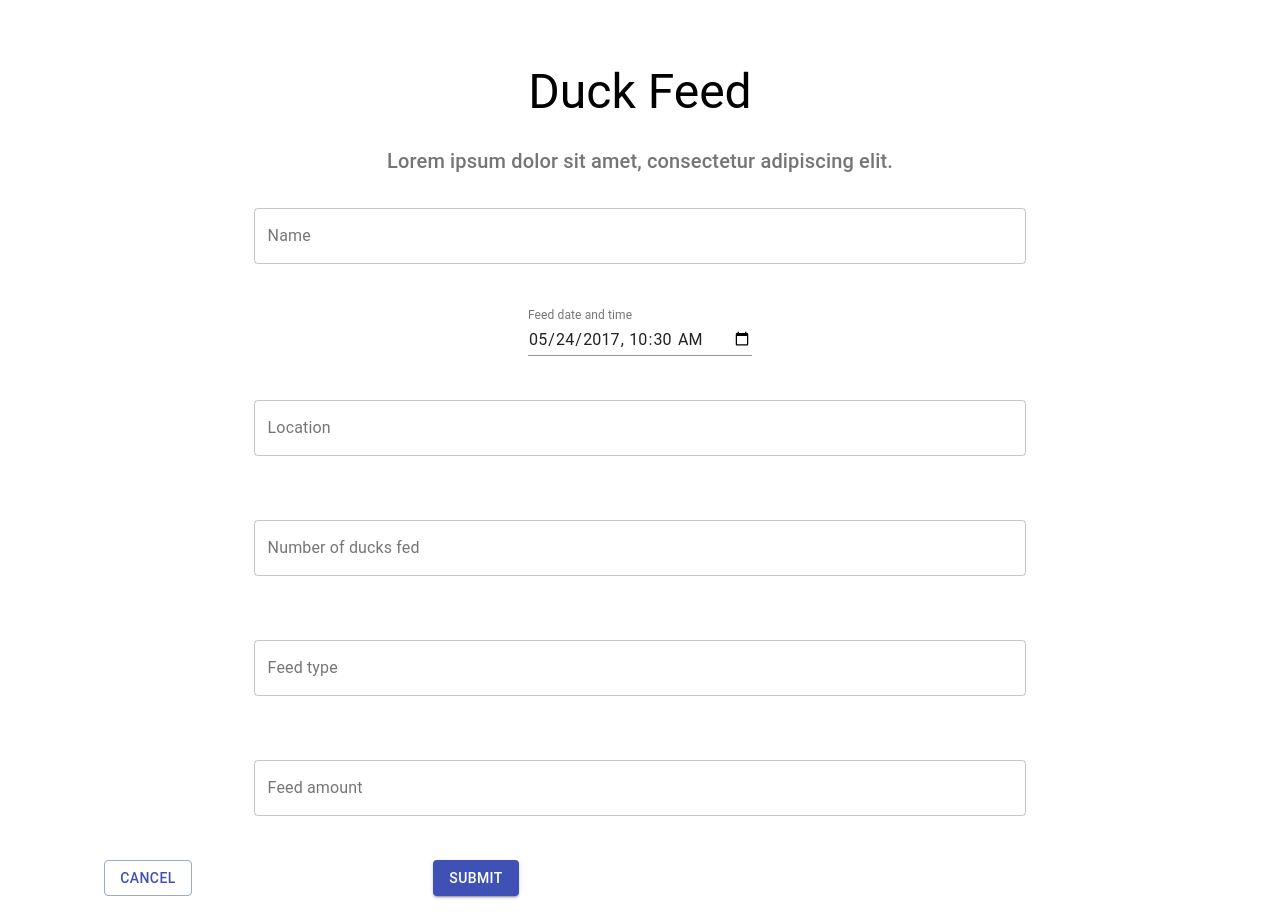
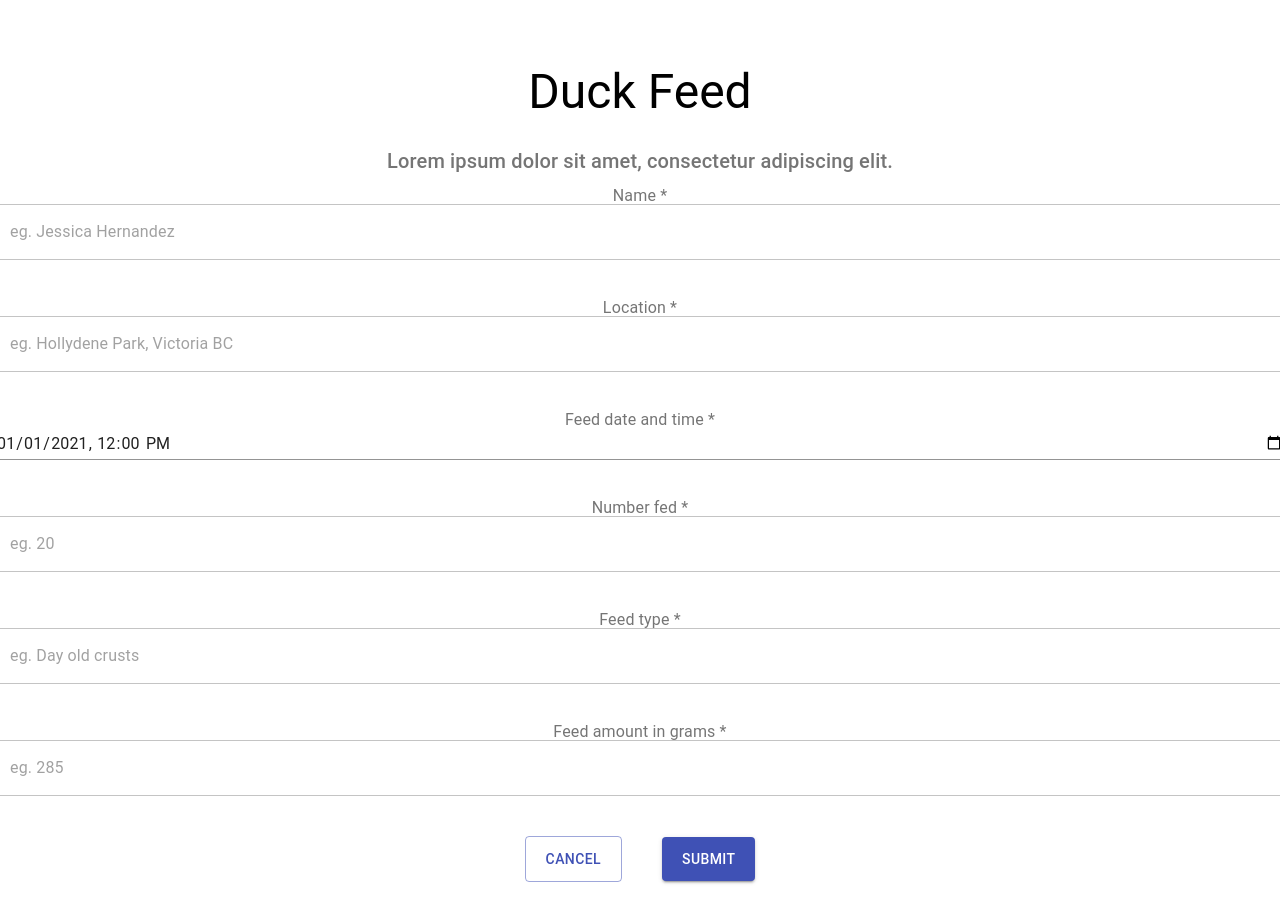
Before and after one commit to amalfkhan/duck-feed, a React (Create React App) app in the folder client/: page /add in a window 1280 px wide. Shown: the top 922 px of the page. Built offline with nearby package versions, Linux system fonts and the light colour scheme.

Commit message:
converted new entry form to use react-hook-forms

```diff
--- a/client/package.json
+++ b/client/package.json
@@ -10,6 +10,7 @@
     "date-fns": "^2.22.1",
     "react": "^17.0.2",
     "react-dom": "^17.0.2",
+    "react-hook-form": "^7.10.1",
     "react-router-dom": "^5.2.0",
     "react-scripts": "4.0.3"
   },
--- a/client/src/components/Entries/AddEntry.js
+++ b/client/src/components/Entries/AddEntry.js
@@ -1,7 +1,18 @@
 // import { Grid, Button } from "@material-ui/core";
 import React, { useState } from "react";
 import { useHistory, Link } from "react-router-dom";
-import { Grid, Button, TextField } from "@material-ui/core";
+import { useForm, Controller } from "react-hook-form";
+import {
+  FormControlLabel,
+  FormControl,
+  FormLabel,
+  FormHelperText,
+  Radio,
+  RadioGroup,
+  TextField,
+  Button,
+  Grid,
+} from "@material-ui/core";
 import EntriesDataServices from "../../services/entry.services";
 import { addEntryUseStyles } from "./styles";
 
@@ -9,9 +20,10 @@ export default () => {
   const history = useHistory();
   const classes = addEntryUseStyles();
   const [submitted, setSubmitted] = useState(false);
+  const [error, setError] = useState({ error: false, errorText: "" });
   const [entry, setEntry] = useState({
     name: "",
-    datetime: "",
+    datetime: "2021-01-01T12:00",
     location: "",
     numFed: "",
     feedType: "",
@@ -19,6 +31,7 @@ export default () => {
   });
 
   const handleInputChange = (e) => {
+    console.log(new Date().toISOString().substring(0, 10));
     console.log(e.target.value);
     console.log(e.target.name);
     setEntry({ ...entry, [e.target.name]: e.target.value });
@@ -26,12 +39,32 @@ export default () => {
 
   const saveNewEntry = async () => {
     console.log(entry);
+
     //try/catch for saving to db
     setSubmitted(true);
   };
 
   const cancelNewEntry = () => {
     history.push("/");
+  };
+
+  const {
+    handleSubmit,
+    control,
+    formState: { errors },
+  } = useForm({
+    defaultValues: {
+      name: "",
+      location: "",
+      datetime: "2021-01-01T12:00",
+      numFed: "",
+      feedType: "",
+      feedAmount: "",
+    },
+  });
+
+  const onSubmit = (data) => {
+    alert(JSON.stringify(data));
   };
 
   return (
@@ -50,103 +83,288 @@ export default () => {
           </Button>
         </div>
       ) : (
-        <form className={classes.form} noValidate>
-          <Grid container spacing={3} align="center">
+        <form onSubmit={handleSubmit(onSubmit)}>
+          <Grid container spacing={5} alignItems="center" justify="center">
             <Grid item xs={12}>
+              <FormControl style={{ width: "100%" }}>
+                <FormLabel className={classes.formLabel}>Name *</FormLabel>
+                <Controller
+                  render={({ field }) => (
                     <TextField
-                className={classes.field}
-                label="Name"
-                name="name"
-                value={entry.name}
-                onChange={(e) => {
-                  handleInputChange(e);
-                }}
+                      {...field}
+                      placeholder="eg. Jessica Hernandez"
+                      fullWidth
                       variant="outlined"
                     />
+                  )}
+                  name="name"
+                  control={control}
+                  rules={{
+                    required: true,
+                    minLength: 3,
+                    maxLength: 30,
+                  }}
+                />
+                {errors?.name && (
+                  <FormHelperText className={classes.errorText}>
+                    Please enter a name of minimum 3 characters
+                  </FormHelperText>
+                )}
+              </FormControl>
             </Grid>
+
             <Grid item xs={12}>
+              <FormControl style={{ width: "100%" }}>
+                <FormLabel className={classes.formLabel}>Location *</FormLabel>
+                <Controller
+                  render={({ field }) => (
                     <TextField
-                label="Feed date and time"
-                name="datetime"
+                      {...field}
+                      placeholder="eg. Hollydene Park, Victoria BC"
+                      fullWidth
+                      variant="outlined"
+                    />
+                  )}
+                  name="location"
+                  control={control}
+                  rules={{ required: true, minLength: 6, maxLength: 30 }}
+                />
+                {errors?.location && (
+                  <FormHelperText className={classes.errorText}>
+                    Please enter a park name or address
+                  </FormHelperText>
+                )}
+              </FormControl>
+            </Grid>
+
+            <Grid item xs={12}>
+              <FormControl style={{ width: "100%" }}>
+                <FormLabel className={classes.formLabel}>
+                  Feed date and time *
+                </FormLabel>
+                <Controller
+                  render={({ field }) => (
+                    <TextField
+                      {...field}
                       type="datetime-local"
-                defaultValue="2017-05-24T10:30"
-                // value={entry.date}
-                onChange={(e) => {
-                  handleInputChange(e);
-                }}
                       InputLabelProps={{
                         shrink: true,
                       }}
                     />
+                  )}
+                  name="datetime"
+                  control={control}
+                  rules={{ required: true }}
+                />
+                {errors?.datetime?.type === "required" && (
+                  <FormHelperText className={classes.errorText}>
+                    Required
+                  </FormHelperText>
+                )}
+              </FormControl>
             </Grid>
+
             <Grid item xs={12}>
+              <FormControl style={{ width: "100%" }}>
+                <FormLabel className={classes.formLabel}>
+                  Number fed *
+                </FormLabel>
+                <Controller
+                  render={({ field }) => (
                     <TextField
-                className={classes.field}
-                label="Location"
-                name="location"
-                value={entry.location}
-                onChange={(e) => {
-                  handleInputChange(e);
-                }}
+                      {...field}
+                      placeholder="eg. 20"
+                      fullWidth
                       variant="outlined"
                     />
+                  )}
+                  name="numFed"
+                  control={control}
+                  rules={{
+                    required: true,
+                    pattern: /^([1-9]|[01][0-9][0-9]|100[0-0])$/,
+                    minLength: 1,
+                  }}
+                />
+                {errors?.numFed && (
+                  <FormHelperText className={classes.errorText}>
+                    Please enter a number between 1 and 1000
+                  </FormHelperText>
+                )}
+              </FormControl>
             </Grid>
+
             <Grid item xs={12}>
+              <FormControl style={{ width: "100%" }}>
+                <FormLabel className={classes.formLabel}>Feed type *</FormLabel>
+                <Controller
+                  render={({ field }) => (
                     <TextField
-                className={classes.field}
-                label="Number of ducks fed"
-                name="numFed"
-                value={entry.numFed}
-                onChange={(e) => {
-                  handleInputChange(e);
-                }}
+                      {...field}
+                      placeholder="eg. Day old crusts"
+                      fullWidth
                       variant="outlined"
                     />
+                  )}
+                  name="feedType"
+                  control={control}
+                  rules={{ required: true }}
+                />
+                {errors?.feedType?.type === "required" && (
+                  <FormHelperText className={classes.errorText}>
+                    Required
+                  </FormHelperText>
+                )}
+              </FormControl>
             </Grid>
+
             <Grid item xs={12}>
+              <FormControl style={{ width: "100%" }}>
+                <FormLabel className={classes.formLabel}>
+                  Feed amount in grams *
+                </FormLabel>
+                <Controller
+                  render={({ field }) => (
                     <TextField
-                className={classes.field}
-                label="Feed type"
-                name="feedType"
-                value={entry.feedType}
-                onChange={(e) => {
-                  handleInputChange(e);
-                }}
+                      {...field}
+                      placeholder="eg. 285"
+                      fullWidth
                       variant="outlined"
                     />
+                  )}
+                  name="feedAmount"
+                  control={control}
+                  rules={{ required: true }}
+                />
+                {errors?.feedAmount?.type === "required" && (
+                  <FormHelperText className={classes.errorText}>
+                    Required
+                  </FormHelperText>
+                )}
+              </FormControl>
             </Grid>
-            <Grid item xs={12}>
-              <TextField
-                className={classes.field}
-                label="Feed amount"
-                name="feedAmount"
-                value={entry.feedAmount}
-                onChange={(e) => {
-                  handleInputChange(e);
-                }}
+
+            <Button
+              className={classes.button}
               variant="outlined"
-              />
-            </Grid>
-            <Grid item xs={3}>
-              <Button
               color="primary"
-                variant="outlined"
-                onClick={cancelNewEntry}
+              onClick={() => history.push("/")}
             >
               Cancel
             </Button>
-            </Grid>
-            <Grid item xs={3}>
+
             <Button
+              className={classes.button}
+              variant="contained"
               color="primary"
-                variant="contained"
-                onClick={saveNewEntry}
+              type="submit"
             >
               Submit
             </Button>
           </Grid>
-          </Grid>
         </form>
+        // <form className={classes.form} noValidate>
+        //   <Grid container spacing={3} align="center">
+        //     <Grid item xs={12}>
+        //       <TextField
+        //         className={classes.field}
+        //         label="Name"
+        //         name="name"
+        //         value={entry.name}
+        //         onChange={(e) => {
+        //           handleInputChange(e);
+        //         }}
+        //         variant="outlined"
+        //         required
+        //       />
+        //     </Grid>
+        //     <Grid item xs={12}>
+        //       <TextField
+        //         label="Feed date and time"
+        //         name="datetime"
+        //         type="datetime-local"
+        //         value={entry.datetime}
+        //         onChange={(e) => {
+        //           handleInputChange(e);
+        //         }}
+        //         InputLabelProps={{
+        //           shrink: true,
+        //         }}
+        //         required
+        //       />
+        //     </Grid>
+        //     <Grid item xs={12}>
+        //       <TextField
+        //         className={classes.field}
+        //         label="Location"
+        //         name="location"
+        //         value={entry.location}
+        //         onChange={(e) => {
+        //           handleInputChange(e);
+        //         }}
+        //         variant="outlined"
+        //         required
+        //       />
+        //     </Grid>
+        //     <Grid item xs={12}>
+        //       <TextField
+        //         className={classes.field}
+        //         label="Number of ducks fed"
+        //         name="numFed"
+        //         value={entry.numFed}
+        //         onChange={(e) => {
+        //           handleInputChange(e);
+        //         }}
+        //         variant="outlined"
+        //         required
+        //       />
+        //     </Grid>
+        //     <Grid item xs={12}>
+        //       <TextField
+        //         className={classes.field}
+        //         label="Feed type"
+        //         name="feedType"
+        //         value={entry.feedType}
+        //         onChange={(e) => {
+        //           handleInputChange(e);
+        //         }}
+        //         variant="outlined"
+        //         required
+        //       />
+        //     </Grid>
+        //     <Grid item xs={12}>
+        //       <TextField
+        //         className={classes.field}
+        //         label="Feed amount"
+        //         name="feedAmount"
+        //         value={entry.feedAmount}
+        //         onChange={(e) => {
+        //           handleInputChange(e);
+        //         }}
+        //         variant="outlined"
+        //         required
+        //       />
+        //     </Grid>
+        //     <Grid item xs={3}>
+        //       <Button
+        //         color="primary"
+        //         variant="outlined"
+        //         onClick={cancelNewEntry}
+        //       >
+        //         Cancel
+        //       </Button>
+        //     </Grid>
+        //     <Grid item xs={3}>
+        //       <Button
+        //         color="primary"
+        //         variant="contained"
+        //         onClick={saveNewEntry}
+        //       >
+        //         Submit
+        //       </Button>
+        //     </Grid>
+        //   </Grid>
+        // </form>
       )}
     </div>
   );
```
Also changed, not shown: 1 other file (tests, documents, lock files or other folders). Lines whose indentation alone changed are shown as unchanged.
